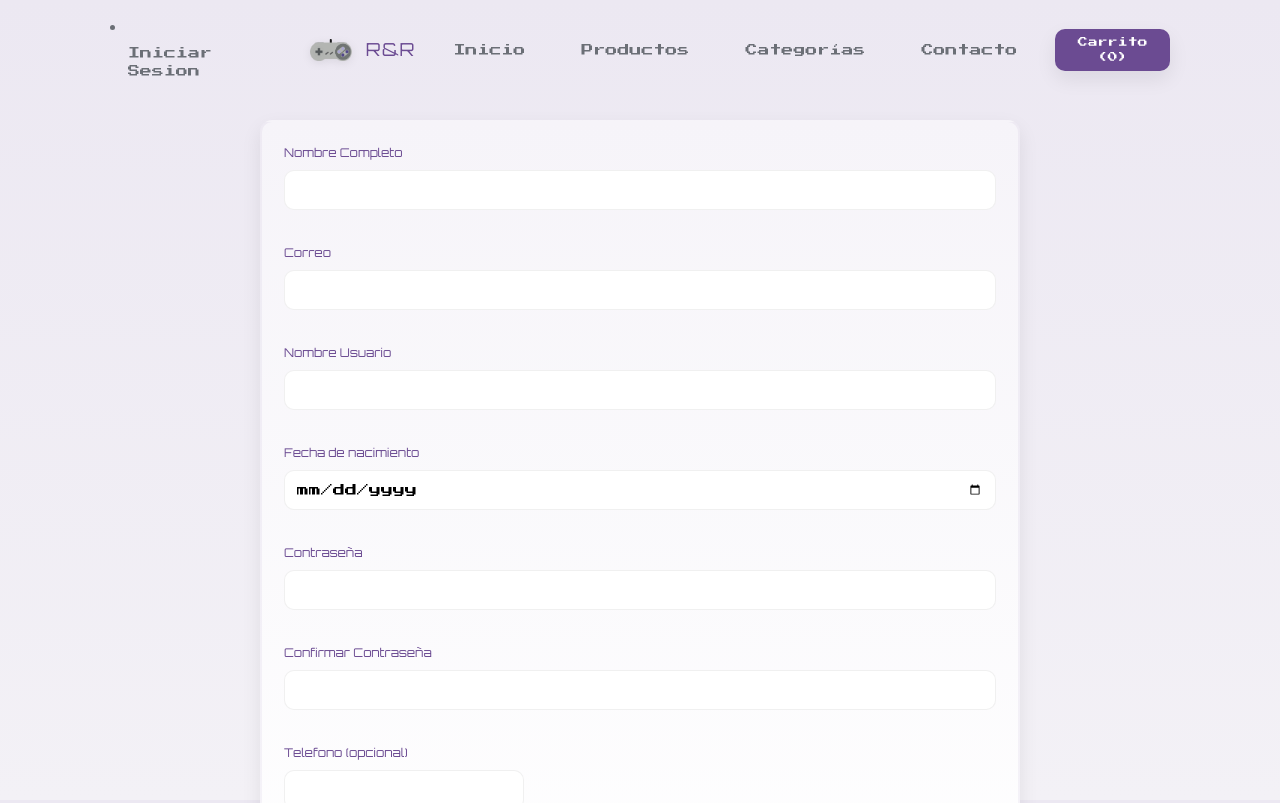
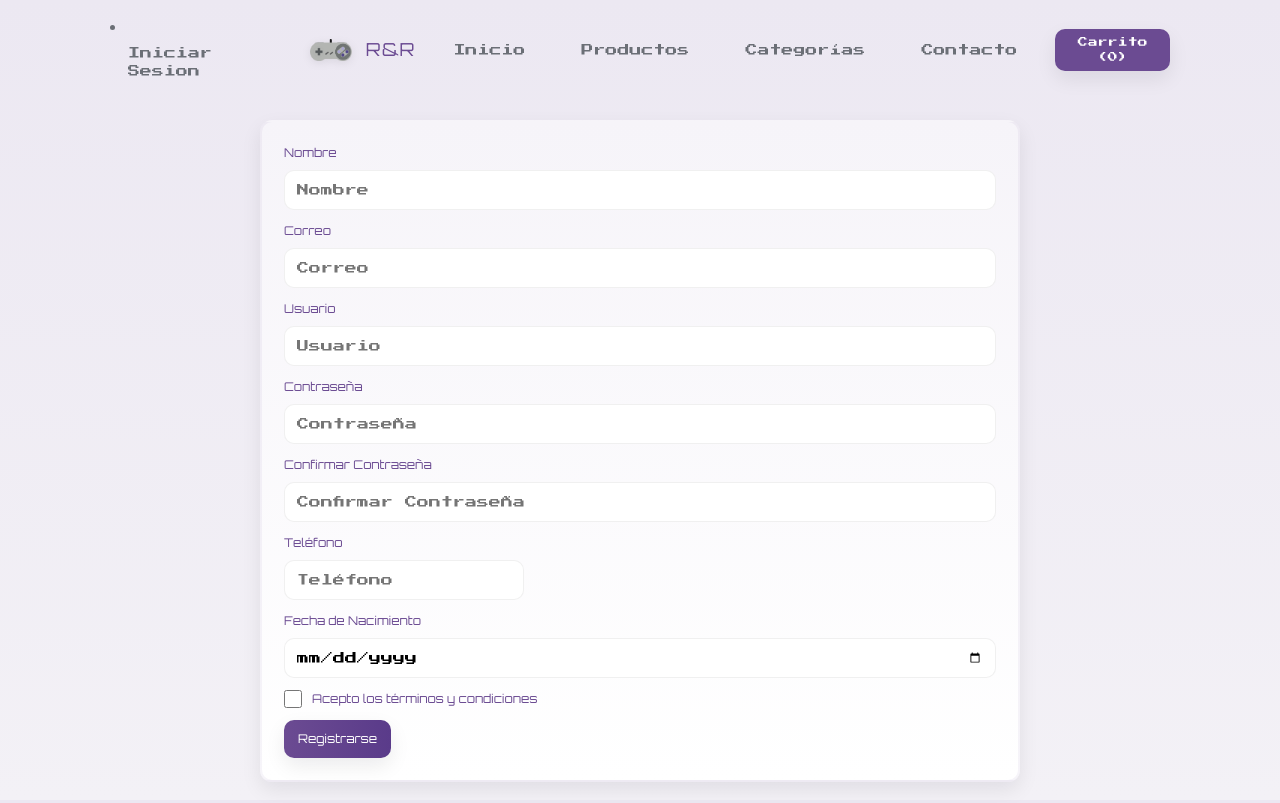
Before and after one commit to German-MoralesR/ResetAndReplay, a React (Vite) app: page /signin in a window 1280 px wide. Shown: the top 803 px of the page. Built offline with nearby package versions, Linux system fonts and the light colour scheme.

Commit message:
Se arreglo el funcionamiento del formulario de registro.

```diff
--- a/src/pages/SignIn.tsx
+++ b/src/pages/SignIn.tsx
@@ -1,76 +1,256 @@
-import React from "react";
+
+import React, { type FormEvent, useState, type ChangeEvent } from 'react';
 
 import "../styles/signInStyles.css";
 import { Link } from "react-router-dom";
 
 const SignIn: React.FC = () => {
-    const handleSubmit = (e: React.FormEvent) => {
+  const [formData, setFormData] = useState({
+    nombre: '',
+    correo: '',
+    nombre_usu: '',
+    password: '',
+    cPassword: '',
+    telefono: '',
+    fec_nac: '',
+    termCond: false
+  });
+
+  const [errors, setErrors] = useState({
+    nombre: '',
+    correo: '',
+    nombre_usu: '',
+    password: '',
+    cPassword: '',
+    telefono: '',
+    fec_nac: '',
+    termCond: ''
+  });
+
+  const handleInputChange = (e: ChangeEvent<HTMLInputElement>) => {
+    const { name, value, type, checked } = e.target;
+
+    // Limpiar números para el campo teléfono
+    if (name === 'telefono') {
+      const cleaned = value.replace(/\D+/g, '');
+      setFormData(prev => ({
+        ...prev,
+        [name]: cleaned
+      }));
+      return;
+    }
+
+    setFormData(prev => ({
+      ...prev,
+      [name]: type === 'checkbox' ? checked : value
+    }));
+  };
+
+  const validar = (e: FormEvent) => {
     e.preventDefault();
+    let todoOk = true;
+    const newErrors = { ...errors };
 
+    // Validar nombre
+    if (formData.nombre.length < 3 || formData.nombre.length > 20 || formData.nombre.trim() === '') {
+      newErrors.nombre = 'Nombre debe contener 3 a 20 caracteres';
+      todoOk = false;
+    } else {
+      newErrors.nombre = '';
+    }
+
+    // Validar correo
+    if (formData.correo.trim() === '' ||
+        !/^[a-zA-Z0-9._%+-]+@[a-zA-Z0-9.-]+\.[a-zA-Z]{2,}$/.test(formData.correo.trim())) {
+      newErrors.correo = 'Correo debe tener un formato válido (usuario@dominio.com)';
+      todoOk = false;
+    } else if (formData.correo.length > 100) {
+      newErrors.correo = 'Correo NO debe ser mayor a 100 caracteres';
+      todoOk = false;
+    } else {
+      newErrors.correo = '';
+    }
+
+    // Validar usuario
+    if (formData.nombre_usu.length < 4 || formData.nombre_usu.length > 20 || formData.nombre_usu.trim() === '') {
+      newErrors.nombre_usu = 'Usuario debe contener 4 a 20 caracteres';
+      todoOk = false;
+    } else {
+      newErrors.nombre_usu = '';
+    }
+
+    // Validar fecha de nacimiento
+    if (formData.fec_nac) {
+      const today = new Date();
+      const birth = new Date(formData.fec_nac);
+      let age = today.getFullYear() - birth.getFullYear();
+      const m = today.getMonth() - birth.getMonth();
+      if (m < 0 || (m === 0 && today.getDate() < birth.getDate())) {
+        age--;
+      }
+      if (age < 18) {
+        newErrors.fec_nac = 'Debes ser mayor de 18 años para registrarte';
+        todoOk = false;
+      } else {
+        newErrors.fec_nac = '';
+      }
+    }
+
+    // Validar contraseña
+    if (formData.password.length < 8) {
+      newErrors.password = 'La contraseña debe contener al menos 8 caracteres';
+      todoOk = false;
+    } else {
+      newErrors.password = '';
+    }
+
+    // Validar confirmación de contraseña
+    if (formData.cPassword !== formData.password) {
+      newErrors.cPassword = 'La contraseña ingresada no coincide';
+      todoOk = false;
+    } else {
+      newErrors.cPassword = '';
+    }
+
+    // Validar teléfono
+    if (formData.telefono && (formData.telefono.length < 8 || formData.telefono.length > 12)) {
+      newErrors.telefono = 'El teléfono debe tener entre 8 y 12 números';
+      todoOk = false;
+    } else {
+      newErrors.telefono = '';
+    }
+
+    // Validar términos y condiciones
+    if (!formData.termCond) {
+      newErrors.termCond = 'Debe aceptar los términos y condiciones';
+      todoOk = false;
+    } else {
+      newErrors.termCond = '';
+    }
+
+    setErrors(newErrors);
+
+    if (todoOk) {
+      alert('¡Se ha registrado correctamente!');
+      setFormData({
+        nombre: '',
+        correo: '',
+        nombre_usu: '',
+        password: '',
+        cPassword: '',
+        telefono: '',
+        fec_nac: '',
+        termCond: false
+      });
+    }
   };
+
+  // ...existing code...
   return (
     <div className="abs-center">
-        <form className="form" id="form" onSubmit={handleSubmit}>
-            <div>
-               <div className="form-input nombre">
-                   <label htmlFor="nombre">Nombre Completo</label>
-                   <input type="text" id="nombre"/>
-                   <p className="mensajeError"></p>
-               </div>
-               <div className="form-input correo">
-                   <label htmlFor="nombre">Correo</label>
-                   <input type="text" id="correo"/>
-                   <p className="mensajeError"></p>
-               </div>
-               <div className="form-input nombre_usu">
-                   <label htmlFor="nombre_usu">Nombre Usuario</label>
-                   <input type="text" id="nombre_usu"/>
-                   <p className="mensajeError"></p>
+      <form className="form" onSubmit={validar}>
+        <div className="form-input">
+          <label>Nombre</label>
+          <input
+            type="text"
+            name="nombre"
+            value={formData.nombre}
+            onChange={handleInputChange}
+            placeholder="Nombre"
+          />
+          {errors.nombre && <div className="mensajeError">{errors.nombre}</div>}
         </div>
 
-               <div className="form-input fec_nac">
-                   <label htmlFor="fec_nac">Fecha de nacimiento</label>
-                   <input type="date" id="fec_nac"/>
-                   <p className="mensajeError"></p>
+        <div className="form-input">
+          <label>Correo</label>
+          <input
+            type="email"
+            name="correo"
+            value={formData.correo}
+            onChange={handleInputChange}
+            placeholder="Correo"
+          />
+          {errors.correo && <div className="mensajeError">{errors.correo}</div>}
         </div>
 
+        <div className="form-input">
+          <label>Usuario</label>
+          <input
+            type="text"
+            name="nombre_usu"
+            value={formData.nombre_usu}
+            onChange={handleInputChange}
+            placeholder="Usuario"
+          />
+          {errors.nombre_usu && <div className="mensajeError">{errors.nombre_usu}</div>}
+        </div>
 
-               <div className="form-input password">
-                   <label htmlFor="nombre_usu">Contraseña</label>
-                   <input type="password" id="password"/>
-                   <p className="mensajeError"></p>
+        <div className="form-input">
+          <label>Contraseña</label>
+          <input
+            type="password"
+            name="password"
+            value={formData.password}
+            onChange={handleInputChange}
+            placeholder="Contraseña"
+          />
+          {errors.password && <div className="mensajeError">{errors.password}</div>}
         </div>
-               <div className="form-input cPassword">
-                   <label htmlFor="nombre_usu">Confirmar Contraseña</label>
-                   <input type="password" id="cPassword"/>
-                   <p className="mensajeError"></p>
+
+        <div className="form-input">
+          <label>Confirmar Contraseña</label>
+          <input
+            type="password"
+            name="cPassword"
+            value={formData.cPassword}
+            onChange={handleInputChange}
+            placeholder="Confirmar Contraseña"
+          />
+          {errors.cPassword && <div className="mensajeError">{errors.cPassword}</div>}
         </div>
+
         <div className="form-input telefono">
-                   <label htmlFor="nombre_usu">Telefono (opcional)</label>
-                   <input type="text" id="telefono"/>
-                   <p className="mensajeError"></p>
+          <label>Teléfono</label>
+          <input
+            type="tel"
+            name="telefono"
+            value={formData.telefono}
+            onChange={handleInputChange}
+            placeholder="Teléfono"
+            inputMode="numeric"
+            autoComplete="tel"
+          />
+          {errors.telefono && <div className="mensajeError">{errors.telefono}</div>}
+        </div>
+
+        <div className="form-input">
+          <label>Fecha de Nacimiento</label>
+          <input
+            type="date"
+            name="fec_nac"
+            value={formData.fec_nac}
+            onChange={handleInputChange}
+          />
+          {errors.fec_nac && <div className="mensajeError">{errors.fec_nac}</div>}
         </div>
 
         <div className="form-input termCond">
-                   <label htmlFor="nombre_usu">Terminos y condiciones</label>
-                   <input type="checkbox" id="termCond"/>
-                   <p className="mensajeError"></p>
-               </div>
+          <input
+            type="checkbox"
+            name="termCond"
+            checked={formData.termCond}
+            onChange={handleInputChange}
+          />
+          <label>Acepto los términos y condiciones</label>
+          {errors.termCond && <div className="mensajeError">{errors.termCond}</div>}
         </div>
 
-            {/*<!-- Bloque de acciones -->*/}
         <div className="form-actions d-flex">
-                {/*<!-- Botón Volver -->*/}
-                <Link to="/login" className="btn btn-primary volver-btn" role="button">Volver</Link>
-
-                {/*<!-- Botón Enviar -->*/}
-                <input type="submit" className="btn btn-primary" value="Enviar"/>
+          <button type="submit" className="btn btn-primary">Registrarse</button>
         </div>
       </form>
-
-
     </div>
   );
+// ...existing code...
 }
-
 export default SignIn;
```
Lines whose indentation alone changed are shown as unchanged.
